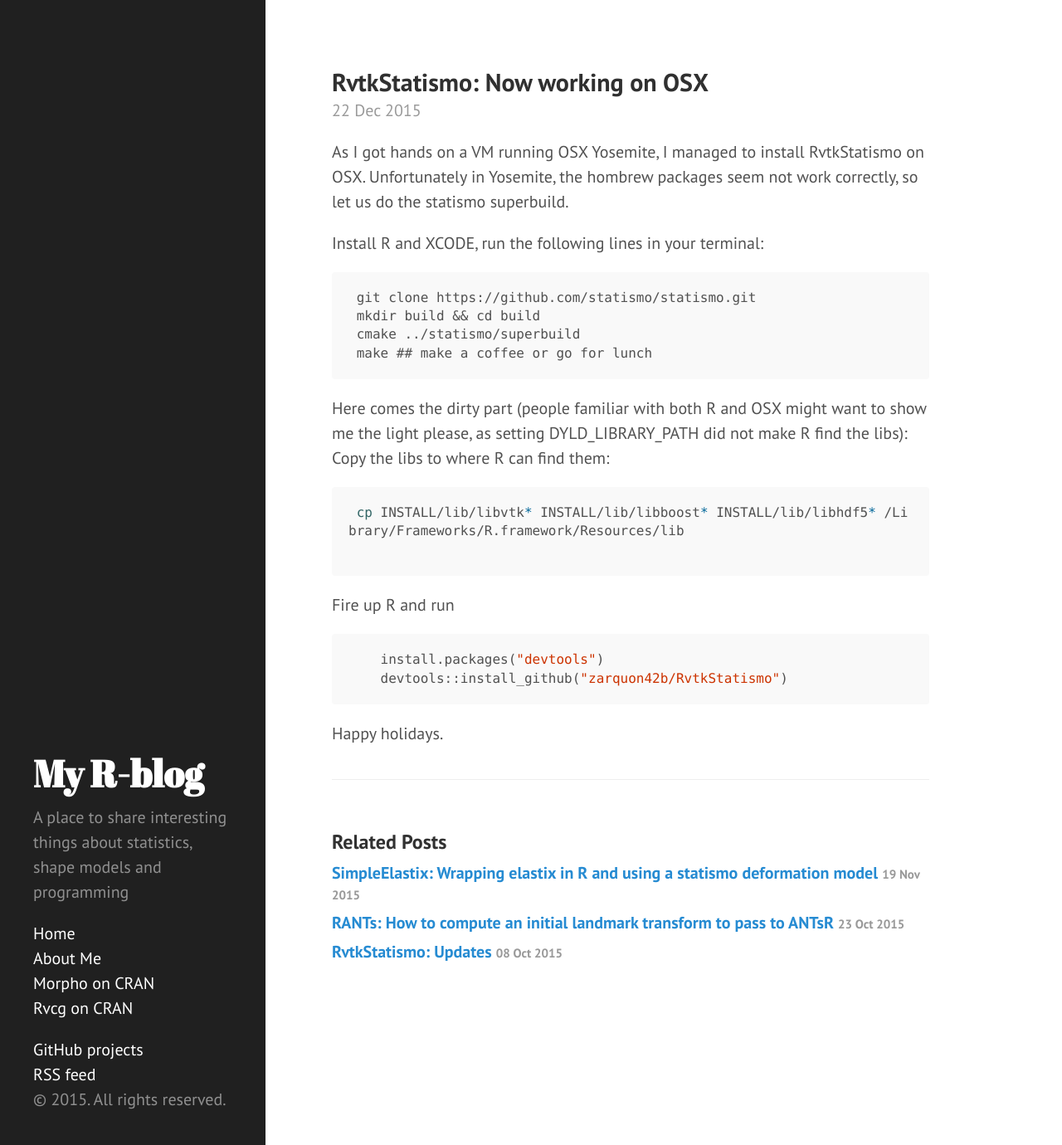
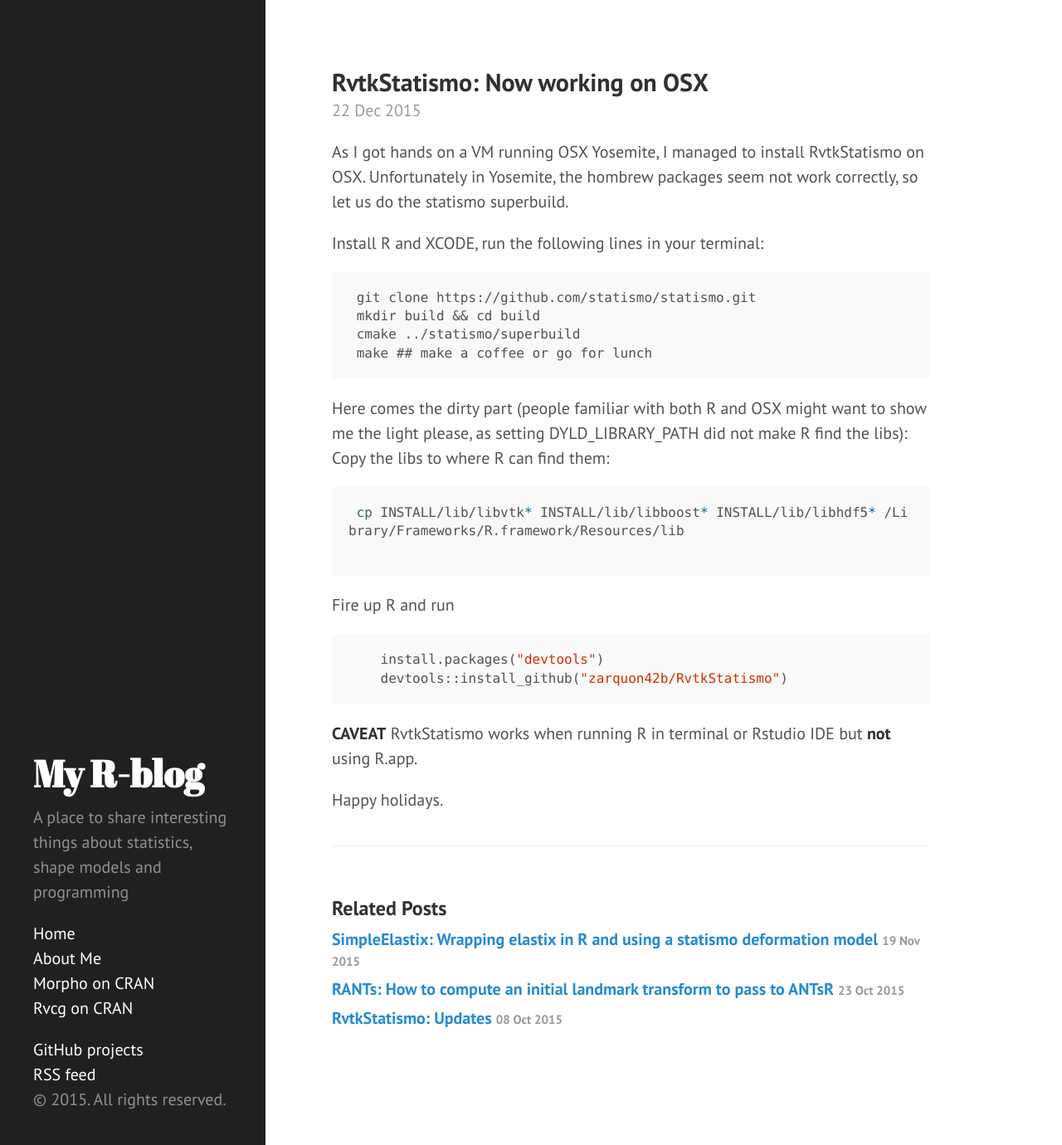
Before and after one commit to zarquon42b/zarquon42b.github.io, a Jekyll site: the page built from _posts/2015-12-22-RvtkStatismo_OSX.md, in a window 1280 px wide and 1380 px high. Shown: the whole window at 83% size. Built offline with Jekyll 4.4.1, drawn with Linux system fonts in a browser that asks for light colours; nearby versions of some CDN libraries; Markdown is read by kramdown in place of the engine named in the settings; comment, search, counter and statistics services are not loaded.

Commit message:
added CAVEAT

````diff
--- a/_posts/2015-12-22-RvtkStatismo_OSX.md
+++ b/_posts/2015-12-22-RvtkStatismo_OSX.md
@@ -36,4 +36,6 @@ Fire up R and run
     devtools::install_github("zarquon42b/RvtkStatismo")
 ```
 
+**CAVEAT** RvtkStatismo works when running R in terminal or Rstudio IDE but **not** using R.app.
+
 Happy holidays.
````
